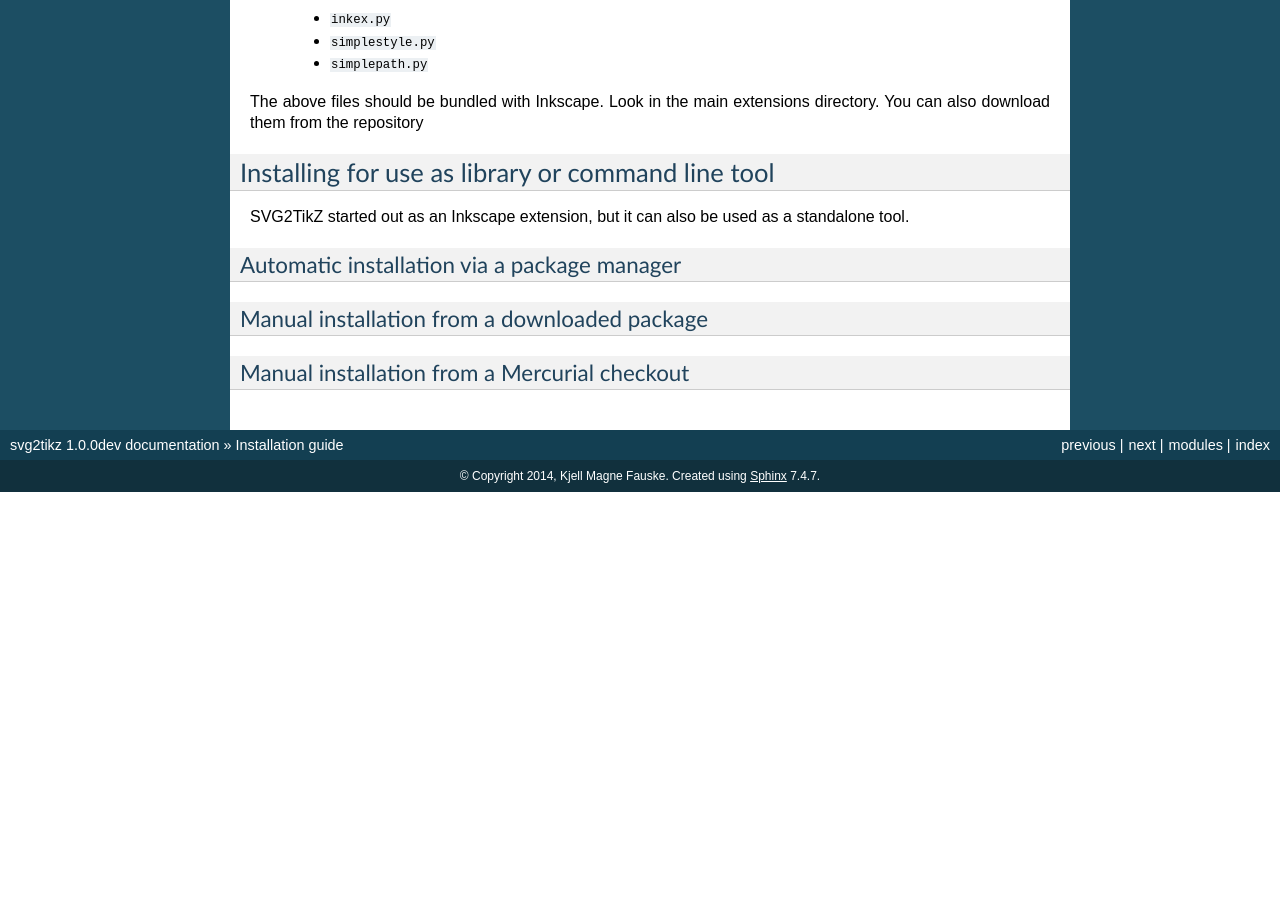
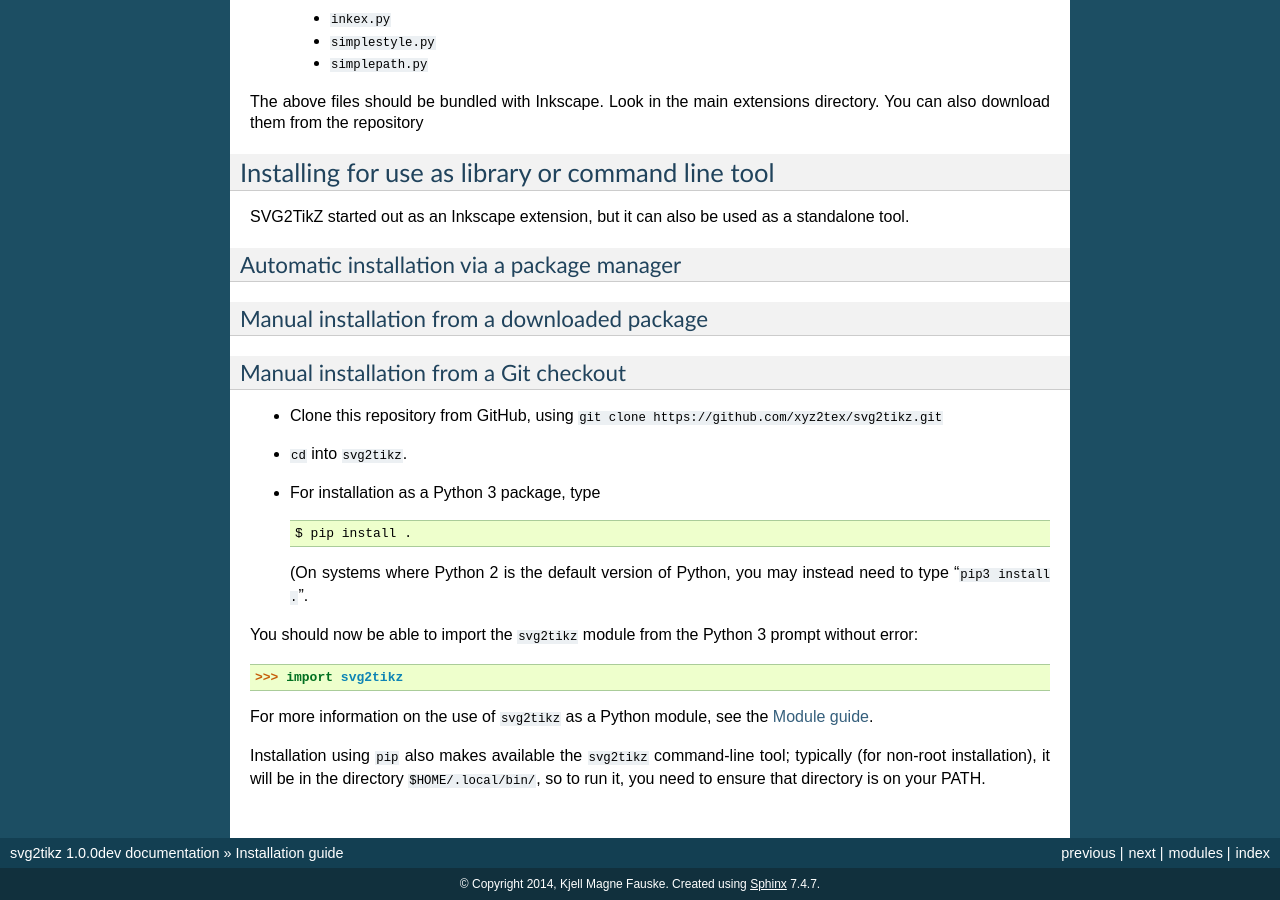
Before and after one commit to xyz2tex/svg2tikz, a Sphinx documentation site: the page built from docs/install.rst, in a window 1280 px wide and 900 px high, scrolled down 1062 px. Built offline with Sphinx 7.4.7, drawn with Linux system fonts in a browser that asks for light colours; formulas are drawn with MathJax 3; before the commit the page ends 1554 px from its top, so only the background shows below that; some of the changed text lies outside the part shown.

Commit message:
Add details of how to install from a Git checkout.

```diff
--- a/docs/install.rst
+++ b/docs/install.rst
@@ -72,5 +72,32 @@
 Manual installation from a downloaded package
 ---------------------------------------------
 
-Manual installation from a Mercurial checkout
----------------------------------------------
+Manual installation from a Git checkout
+---------------------------------------
+
+- Clone this repository from GitHub, using
+  ``git clone https://github.com/xyz2tex/svg2tikz.git``
+- ``cd`` into ``svg2tikz``.
+- For installation as a Python 3 package, type
+
+  ::
+
+    $ pip install .
+
+  (On systems where Python 2 is the default version of Python, you may
+  instead need to type "``pip3 install .``".
+
+You should now be able to import the ``svg2tikz`` module from the
+Python 3 prompt without error:
+
+::
+
+   >>> import svg2tikz
+
+For more information on the use of ``svg2tikz`` as a Python module,
+see the :ref:`module-guide`.
+
+Installation using ``pip`` also makes available the ``svg2tikz``
+command-line tool; typically (for non-root installation), it will be in
+the directory ``$HOME/.local/bin/``, so to run it, you need to ensure
+that directory is on your PATH.
--- a/docs/moduleguide.rst
+++ b/docs/moduleguide.rst
@@ -1,3 +1,6 @@
+
+.. _module-guide:
+
 Module guide
 ============
 
```
